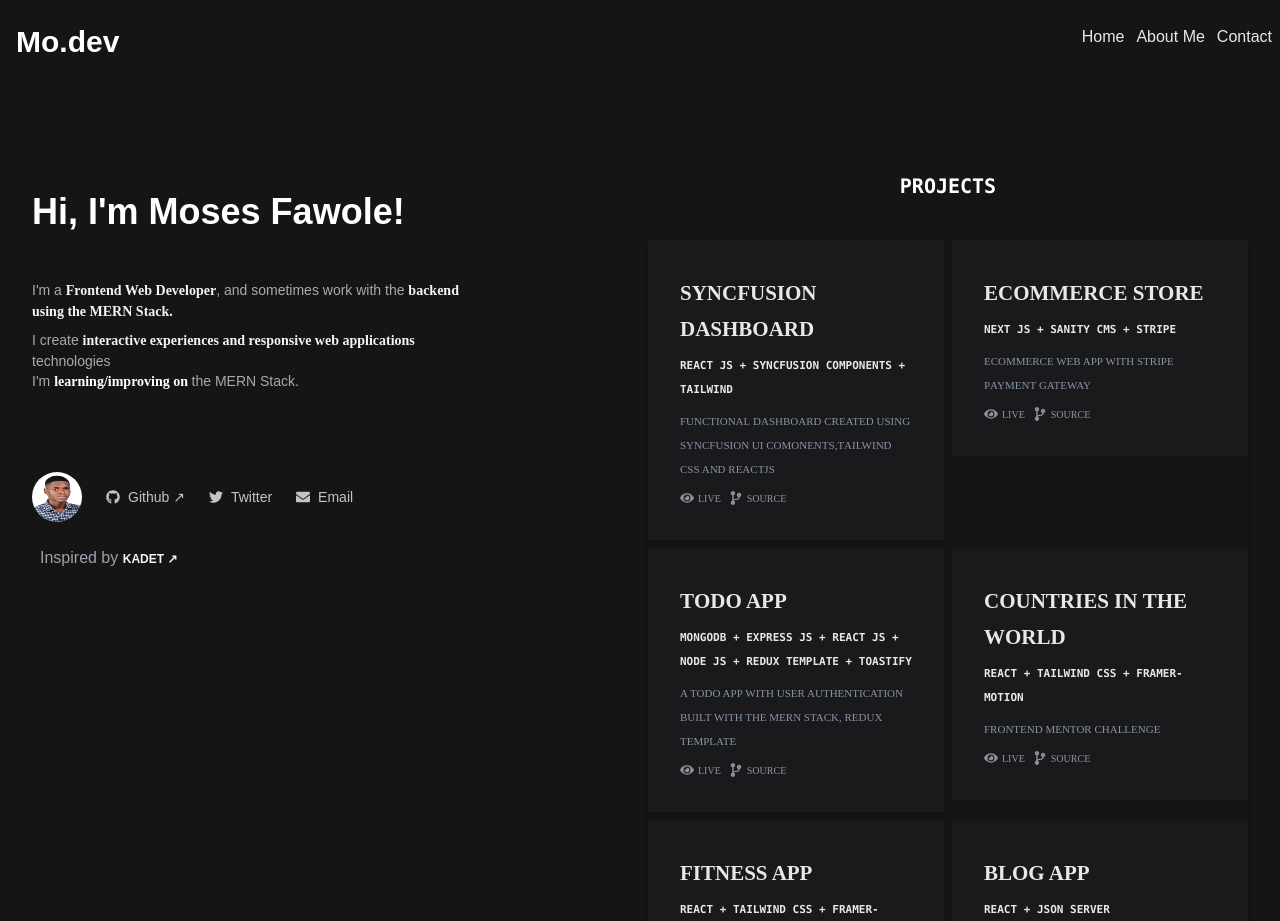
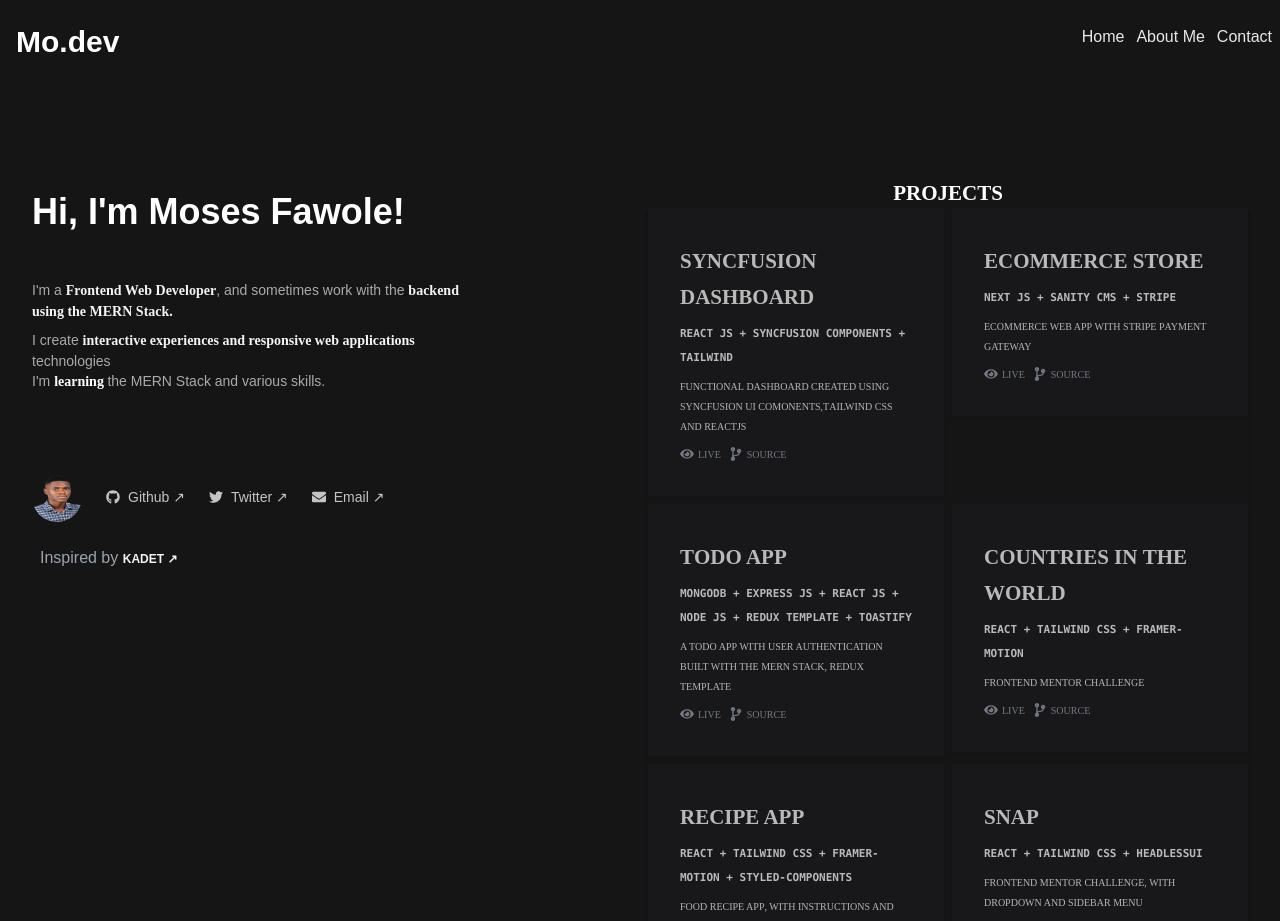
Before and after one commit to mosesfawole/portfolio, a React (Create React App) app: page / in a window 1280 px wide. Shown: the top 921 px of the page. Built offline with nearby package versions, Linux system fonts and the light colour scheme.

Commit message:
first deploy lol

```diff
--- a/src/App.js
+++ b/src/App.js
@@ -1,4 +1,7 @@
 import { Routes, Route } from "react-router-dom";
+import Footer from "./components/Footer";
+import Header from "./components/Header";
+import NotFound from "./components/NotFound";
 
 import Home from "./pages/Home";
 import Info from "./pages/Info";
@@ -6,10 +9,12 @@ import Projects from "./pages/Projects";
 function App() {
   return (
     <div className="">
+      <Header />
       <Routes>
         <Route path="/" element={<Home />} />
         <Route path="/info" element={<Info />} />
         <Route path="/projects" element={<Projects />} />
+        <Route path="*" element={<NotFound />} />
       </Routes>
     </div>
   );
--- a/src/components/Footer.jsx
+++ b/src/components/Footer.jsx
@@ -22,7 +22,7 @@ const Footer = () => {
           noreferrer="true"
           className="flex items-center md:opacity-75 md:hover:opacity-100 "
         >
-          <FaTwitter className="md:m-2 mr-2" /> Twitter
+          <FaTwitter className="md:m-2 mr-2" /> Twitter ↗
         </a>
         <a
           rel="noreferrer"
@@ -31,12 +31,12 @@ const Footer = () => {
           noreferrer="true"
           className="flex items-center md:opacity-75 md:hover:opacity-100 "
         >
-          <FaEnvelope className="md:m-2 mr-2" /> Email
+          <FaEnvelope className="md:m-2 mr-2" /> Email ↗
         </a>
       </div>
 
       {/* mobile view */}
-      <div className="md:hidden text-white flex items-center justify-center space-x-6 text-2xl mt-2  ">
+      <div className="md:hidden text-white flex items-center justify-center text-2xl mt-2  ">
         <a
           rel="noreferrer"
           href="https://github.com/mosesfawole"
--- a/src/components/Header.jsx
+++ b/src/components/Header.jsx
@@ -4,11 +4,13 @@ import { useState } from "react";
 import { FaAngleDoubleLeft } from "react-icons/fa";
 import { MdMenu, MdCancel } from "react-icons/md";
 const Header = () => {
-  const [isMenu, setisMenu] = useState(false);
+  const [isMenu, setIsMenu] = useState(false);
 
   const openMenu = () => {
-    setisMenu(!isMenu);
-    document.getElementById("menu").style.width = "100%";
+    setIsMenu(!isMenu);
+  };
+  const handleClose = () => {
+    setIsMenu(!isMenu);
   };
   const logoVariants = {
     hidden: { rotate: -180 },
@@ -19,20 +21,20 @@ const Header = () => {
       },
     },
   };
-  const pVariants = {
-    hidden: {
-      opacity: 0,
-      pathLength: 0,
-    },
-    visible: {
-      opacity: 1,
-      pathLength: 1,
-      transition: {
-        duration: 2,
-        ease: "easeInOut",
-      },
-    },
-  };
+  // const pVariants = {
+  //   hidden: {
+  //     opacity: 0,
+  //     pathLength: 0,
+  //   },
+  //   visible: {
+  //     opacity: 1,
+  //     pathLength: 1,
+  //     transition: {
+  //       duration: 2,
+  //       ease: "easeInOut",
+  //     },
+  //   },
+  // };
   return (
     // navbar
     <nav className="">
@@ -54,10 +56,7 @@ const Header = () => {
             }}
             className="pt-2 "
           >
-            <motion.p
-              variants={pVariants}
-              className="text-white text-3xl font-bold"
-            >
+            <motion.p className="text-white text-3xl font-bold cursor-move">
               Mo.dev
             </motion.p>
           </motion.div>
@@ -91,28 +90,40 @@ const Header = () => {
               onClick={openMenu}
             />
 
-            <div id="menu" className="app-menu">
-              <div className="flex closebtn  ">
-                {isMenu ? (
-                  <MdCancel
-                    className="text-4xl text-white "
-                    onClick={() => {
-                      setisMenu(!isMenu);
-                      document.getElementById("menu").style.width = 0;
-                    }}
-                  />
-                ) : (
-                  <FaAngleDoubleLeft />
-                )}
+            <div id="menu" className={isMenu ? "app-menu" : "hidden"}>
+              <div
+                onClick={handleClose}
+                className="flex closebtn font-bold text-white  "
+              >
+                <svg
+                  stroke="#fff"
+                  fill="#fff"
+                  width="26"
+                  height="26"
+                  xmlns="http://www.w3.org/2000/svg"
+                >
+                  <g fill="#151515" fillRule="evenodd">
+                    <path d="m2.393.98 22.628 22.628-1.414 1.414L.979 2.395z" />
+                    <path d="M.98 23.607 23.609.979l1.414 1.414L2.395 25.021z" />
+                  </g>
+                </svg>
               </div>
               <div className="content text-2xl">
-                <Link to="/">Home</Link>
+                <Link to="/" onClick={handleClose}>
+                  Home
+                </Link>
 
-                <Link to="/projects">Projects</Link>
+                <Link to="/projects" onClick={handleClose}>
+                  Projects
+                </Link>
 
-                <Link to="/info">About Me</Link>
+                <Link to="/info" onClick={handleClose}>
+                  About Me
+                </Link>
 
-                <Link to="/contact">Contact </Link>
+                <Link to="/contact" onClick={handleClose}>
+                  Contact{" "}
+                </Link>
               </div>
             </div>
           </div>
--- a/src/components/HeroText.jsx
+++ b/src/components/HeroText.jsx
@@ -1,6 +1,7 @@
 import { FaArrowRight } from "react-icons/fa";
 import Footer from "./Footer";
 import { motion } from "framer-motion";
+import Avi from "../image/Banner.jpg";
 import { Link } from "react-router-dom";
 const HeroText = () => {
   const textVariants = {
@@ -35,13 +36,17 @@ const HeroText = () => {
     },
   };
   return (
+    <>
+      <div className="md:hidden flex mx-auto avi">
+        <img src={Avi} alt="" className="shadow-md " />
+      </div>
       <motion.div
         variants={textVariants}
         hidden="hidden"
         animate="visible"
         className="hero-text p-8 flex flex-col md:fixed md:top-40  "
       >
-      <h1 className="md:text-4xl   md:mb-2 font-semibold">
+        <h1 className="md:text-4xl  text-xl  md:mb-2 font-semibold">
           Hi, I'm Moses Fawole!
         </h1>
         <div className=" text-sm">
@@ -55,7 +60,7 @@ const HeroText = () => {
               backend using the MERN Stack.{" "}
             </span>
           </h2>
-        <p className="md:mb-10 mt-2  ">
+          <p className="md:mb-10 mt-1 md:mt-2  ">
             I create {""}
             <span className="text-gray-100 font-indie font-semibold">
               interactive experiences and responsive web applications
@@ -63,17 +68,18 @@ const HeroText = () => {
             technologies
             <br /> I'm{" "}
             <span className="text-white font-indie font-semibold">
-            learning/improving on{" "}
+              learning{" "}
             </span>
-          the MERN Stack.
+            the MERN Stack and various skills.
+            <br />
           </p>
         </div>
-      <div className="buttons md:hidden  p-4 flex justify-center">
+        <div className="buttons md:hidden flex justify-center">
           <motion.button
             variants={buttonVariants}
             hidden="hidden"
             animate="visible"
-          className="button flex m-2 text-gray-200 px-3 py-2 rounded-md "
+            className="button flex text-gray-200 px-3 py-2 rounded-md "
           >
             <Link
               className="flex items-center text-sm font-semibold"
@@ -87,6 +93,7 @@ const HeroText = () => {
           <Footer />
         </div>
       </motion.div>
+    </>
   );
 };
 
--- /dev/null
+++ b/src/components/NotFound.jsx
@@ -0,0 +1,20 @@
+import React from "react";
+import { Link } from "react-router-dom";
+
+const NotFound = () => {
+  return (
+    <div className="text-white  text-center flex flex-col  justify-center items-center ">
+      <h2>Sorry</h2>
+      <p>Page cannot be found</p>
+      <span className="flex  ">
+        Back to
+        <Link to="/" className="ml-2 underline">
+          {" "}
+          homepage ...
+        </Link>
+      </span>
+    </div>
+  );
+};
+
+export default NotFound;
--- a/src/components/Project.jsx
+++ b/src/components/Project.jsx
@@ -28,7 +28,9 @@ const Project = ({ details }) => {
         <h4 className="uppercase font-mono font-semibold text-md mb-2 ">
           {technology}
         </h4>
-        <p className="text-md text-slate-400 capitalize  mb-2">{description}</p>
+        <p className="desc text-sm text-gray-50 capitalize  mb-2">
+          {description}
+        </p>
         <div className="flex text-sm   ">
           <span className="icon cursor-pointer transition-all  text-gray-400 hover:text-white">
             <a
--- a/src/components/Resume.jsx
+++ b/src/components/Resume.jsx
@@ -16,7 +16,7 @@ const Resume = () => {
       <div className="text-white mb-4">
         <p>Frontend Developer</p>
       </div>
-      <div className="desc text-gray-400 text-sm tex mb-4 ">
+      <div className="desc text-gray-400 text-sm  mb-4 ">
         I'm a frontend web devloper, passionate about building
         functional,scalable and efficient codes for the best user experiences,
         I'm a self-taught developer with a passion for learning and
@@ -51,7 +51,7 @@ const Resume = () => {
             or send me a{" "}
             <a
               className="text-white underline font-semibold"
-              href="twitter.com/pharwoleh"
+              href="https://twitter.com/pharwoleh"
             >
               dm
             </a>{" "}
--- a/src/index.css
+++ b/src/index.css
@@ -39,7 +39,10 @@ body::-webkit-scrollbar {
   background: #1b1b1d;
   font-family: "Indie Flower";
   font-variant-caps: all-small-caps;
-  opacity: 0.9;
+  opacity: 0.7;
+}
+.box .desc {
+  font-family: "Raleway";
 }
 .font-indie {
   font-family: "Indie Flower";
@@ -63,9 +66,17 @@ body::-webkit-scrollbar {
   color: #aaaaab;
 }
 .avatar {
-  vertical-align: middle;
   width: 50px;
   height: 50px;
+  border-radius: 50%;
+}
+.avi {
+  /* width: 250px; */
+  /* height: 150px; */
+}
+.avi img {
+  height: 150px;
+  width: 150px;
   border-radius: 50%;
 }
 .cool-link::after {
@@ -99,15 +110,14 @@ h2 {
   margin: 0;
 }
 .app-menu {
-  width: 0;
+  width: 100%;
 
   height: 100%;
   position: fixed;
   z-index: 2;
   left: 0;
   top: 0;
-  background-color: rgb(0, 0, 0);
-  background-color: rgba(0, 0, 0, 0.9);
+  background: #1b1b1d;
   overflow-y: hidden;
   transition: 0.5s;
 }
@@ -128,9 +138,10 @@ h2 {
 }
 .closebtn {
   position: absolute;
-  top: 15px;
-  right: 15px;
-  font-size: 30px;
+  top: 20px;
+  right: 20px;
+}
+.closebtn svg {
 }
 .menu-open {
   width: 100%;
--- a/src/pages/Home.jsx
+++ b/src/pages/Home.jsx
@@ -1,4 +1,4 @@
-import { Project } from "../components";
+import { Project, Resume } from "../components";
 import Avi from "../image/Banner.jpg";
 import Header from "../components/Header";
 import { motion } from "framer-motion";
@@ -46,18 +46,25 @@ const Home = () => {
     },
 
     {
-      title: "Fitness App",
-      description: "An exercise fitness app",
+      title: "Recipe App",
+      description: "Food recipe app, with instructions and ingridients",
       github: "https://github.com/mosesfawole/recipe-app",
       live: "https://mf-recipe-app.netlify.app/",
-      technology: "React + Tailwind Css + framer-motion",
+      technology: "React + Tailwind Css + framer-motion + styled-components",
     },
     {
-      title: " Blog App",
-      description: "A simple blog app",
-      github: "https://github.com/mosesfawole/blog-app",
-      live: "https://checkmate.africa/",
-      technology: "React + Json server ",
+      title: " Snap",
+      description: "frontend mentor challenge, with dropdown and sidebar menu",
+      github: "https://mf-snap.netlify.app",
+      live: "https://github.com/mosesfawole/snap",
+      technology: "React + Tailwind Css + HeadlessUi",
+    },
+    {
+      title: " Quiz App",
+      description: "frontend mentor challenge, with dropdown and sidebar menu",
+      github: "https://mf-quiz-app.netlify.app/",
+      live: "https://github.com/mosesfawole/quiz-app",
+      technology: "React + Typescript + styled-components",
     },
   ];
 
@@ -81,22 +88,15 @@ const Home = () => {
         <div className="loader">{<Loader />}</div>
       ) : (
         <>
-          <Header />
-          <div className="mobile md:hidden p-2 mt-2">
-            <div className="flex justify-center">
-              <img src="" alt="Logo" className="" />
-            </div>
-          </div>
           <motion.div
             variants={containerVariants}
             initial="hidden"
             animate="visible"
-            className="grid grid-cols-1  gap-4 md:grid-cols-2"
+            className="grid grid-cols-1  md:gap-4 md:grid-cols-2"
           >
             <HeroText />
-
             <div className="right p-4 hidden md:grid projects md:relative  md:top-20  ">
-              <p className="text-white text-xl font-mono uppercase mb-10 font-bold text-center ">
+              <p className="skills  text-center text-3xl font-semibold text-white">
                 Projects
               </p>
               <div className="hidden md:grid md:grid-cols-2 gap-2 sm:grid-cols-2 shadow-md proj ">
--- a/src/pages/Info.jsx
+++ b/src/pages/Info.jsx
@@ -1,11 +1,14 @@
-import Header from "../components/Header";
 import { FaArrowLeft, FaArrowRight } from "react-icons/fa";
 import { Link } from "react-router-dom";
 import Footer from "../components/Footer";
 import HeroText from "../components/HeroText";
 import { motion } from "framer-motion";
 import { Resume } from "../components";
+import { useEffect } from "react";
 const Info = () => {
+  useEffect(() => {
+    window.scrollTo(0, 0);
+  });
   const containerVariants = {
     hidden: {
       y: "-100vh",
@@ -23,7 +26,6 @@ const Info = () => {
   };
   return (
     <div className="items-center">
-      <Header />
       <div className="grid md:grid-cols-2 p-4">
         <div className="hidden md:block">
           <HeroText />
@@ -34,13 +36,13 @@ const Info = () => {
           animate="visible"
           className="p-2 md:relative md:top-10 "
         >
-          <p className="skills text-center text-3xl font-semibold text-white">
+          <p className="skills mb-10 text-center text-3xl font-semibold text-white">
             Resume
           </p>
           <Resume />
         </motion.div>
       </div>
-      <div className="flex justify-center md:hidden ">
+      <div className="flex justify-evenly md:hidden ">
         <div className="buttons   flex justify-center">
           <button className="button flex m-2 text-gray-200 px-3 py-2 rounded-md ">
             <Link className="flex items-center" to="/projects">
--- a/src/pages/Projects.jsx
+++ b/src/pages/Projects.jsx
@@ -8,6 +8,8 @@ import { FaArrowLeft, FaArrowRight } from "react-icons/fa";
 const Projects = () => {
   let navigate = useNavigate();
   useEffect(() => {
+    window.scrollTo(0, 0);
+
     if (window.screen.width > 768) {
       navigate("/");
     }
@@ -46,18 +48,25 @@ const Projects = () => {
     },
 
     {
-      title: "Fitness App",
-      description: "An exercise fitness app",
+      title: "Recipe App",
+      description: "Food recipe app, with instructions and ingridients",
       github: "https://github.com/mosesfawole/recipe-app",
       live: "https://mf-recipe-app.netlify.app/",
-      technology: "React + Tailwind Css + framer-motion",
+      technology: "React + Tailwind Css + framer-motion + styled-components",
     },
     {
-      title: " Blog App",
-      description: "A simple blog app",
-      github: "https://github.com/mosesfawole/blog-app",
-      live: "https://checkmate.africa/",
-      technology: "React + Json server ",
+      title: " Snap",
+      description: "frontend mentor challenge, with dropdown and sidebar menu",
+      github: "https://mf-snap.netlify.app",
+      live: "https://github.com/mosesfawole/snap",
+      technology: "React + Tailwind Css + HeadlessUi",
+    },
+    {
+      title: " Quiz App",
+      description: "frontend mentor challenge, with dropdown and sidebar menu",
+      github: "https://mf-quiz-app.netlify.app/",
+      live: "https://github.com/mosesfawole/quiz-app",
+      technology: "React + Typescript + styled-components",
     },
   ];
 
@@ -79,16 +88,16 @@ const Projects = () => {
   return (
     <>
       <div id="projects" className="md:hidden cursor-default items-center">
-        <Header />
         <motion.div
           variants={containerVariants}
           initial="hidden"
           animate="visible"
           className="right grid projects"
         >
-          <p className="text-white text-xl font-mono uppercase mb-10 font-bold text-center ">
+          <p className="skills mb-10 text-center text-3xl font-semibold text-white">
             Projects
           </p>
+
           <div className=" grid grid-cols-1 md:grid-cols-3 sm:grid-cols-2 gap-4 w-3/4  m-auto opacity-100 shadow-md proj ">
             {projects.map((project, index) => (
               <div key={index} className="">
@@ -100,7 +109,7 @@ const Projects = () => {
 
         <div className="flex justify-evenly  md:hidden mt-6 mb-4">
           <div className="buttons  ">
-            <button className="button   text-gray-200 px-3 py-2 rounded-md ">
+            <button className="button text-gray-200 px-3 py-2 rounded-md ">
               <Link className="flex items-center" to="/">
                 <FaArrowLeft className="mr-2 " /> Home
               </Link>
```
Also changed, not shown: public/manifest.json, src/image/Banner.jpg. Lines whose indentation alone changed are shown as unchanged.
